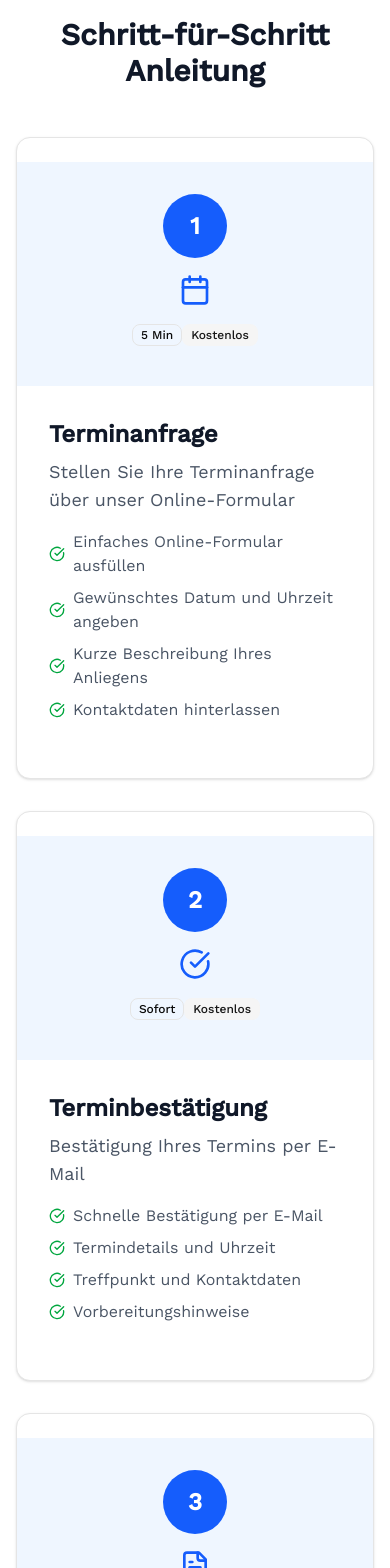
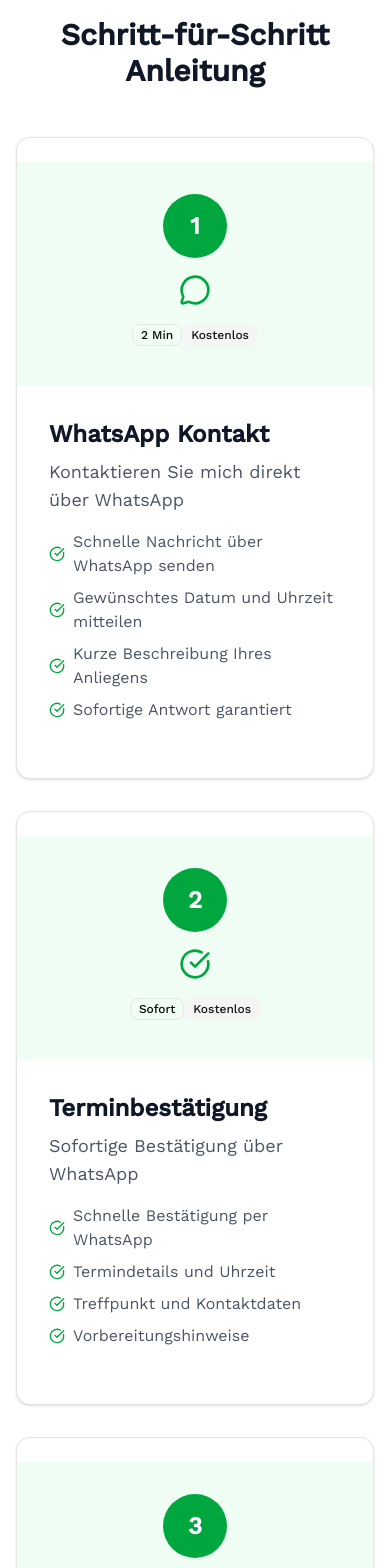
Before and after one commit to adrian1921677/dirkt-messerschmidt, a Next.js app: page /ablauf in a window 390 px wide. Shown: the part 432-2000 px from the top of the page. Built offline with nearby package versions, Linux system fonts and the light colour scheme.

Commit message:
Der Ablauf Seite aktualisiert: WhatsApp-Fokus, moderne Gestaltung und grÃ¼nes Design

```diff
--- a/src/app/ablauf/page.tsx
+++ b/src/app/ablauf/page.tsx
@@ -1,36 +1,36 @@
 import { Card, CardContent, CardHeader, CardTitle } from "@/components/ui/card";
 import { Badge } from "@/components/ui/badge";
 import { Button } from "@/components/ui/button";
-import { Clock, FileText, CheckCircle, Calendar, Mail, MessageSquare, Award } from "lucide-react";
+import { Clock, FileText, CheckCircle, Calendar, MessageSquare, Award, Send, Zap, MessageCircle } from "lucide-react";
 import Link from "next/link";
 
 export default function Ablauf() {
   const steps = [
     {
       number: "1",
-      title: "Terminanfrage",
-      description: "Stellen Sie Ihre Terminanfrage über unser Online-Formular",
+      title: "WhatsApp Kontakt",
+      description: "Kontaktieren Sie mich direkt über WhatsApp",
       details: [
-        "Einfaches Online-Formular ausfüllen",
-        "Gewünschtes Datum und Uhrzeit angeben",
+        "Schnelle Nachricht über WhatsApp senden",
+        "Gewünschtes Datum und Uhrzeit mitteilen",
         "Kurze Beschreibung Ihres Anliegens",
-        "Kontaktdaten hinterlassen"
+        "Sofortige Antwort garantiert"
       ],
-      icon: <Calendar className="h-8 w-8 text-blue-600" />,
-      duration: "5 Min",
+      icon: <MessageCircle className="h-8 w-8 text-green-600" />,
+      duration: "2 Min",
       cost: "Kostenlos"
     },
     {
       number: "2",
       title: "Terminbestätigung",
-      description: "Bestätigung Ihres Termins per E-Mail",
+      description: "Sofortige Bestätigung über WhatsApp",
       details: [
-        "Schnelle Bestätigung per E-Mail",
+        "Schnelle Bestätigung per WhatsApp",
         "Termindetails und Uhrzeit",
         "Treffpunkt und Kontaktdaten",
         "Vorbereitungshinweise"
       ],
-      icon: <CheckCircle className="h-8 w-8 text-blue-600" />,
+      icon: <CheckCircle className="h-8 w-8 text-green-600" />,
       duration: "Sofort",
       cost: "Kostenlos"
     },
@@ -139,8 +139,8 @@ export default function Ablauf() {
                 <CardContent className="p-0">
                   <div className="grid grid-cols-1 lg:grid-cols-12 gap-0">
                     {/* Step Number & Icon */}
-                    <div className="lg:col-span-2 bg-blue-50 p-8 flex flex-col items-center justify-center">
-                      <div className="w-16 h-16 bg-blue-600 text-white rounded-full flex items-center justify-center text-2xl font-bold mb-4">
+                    <div className="lg:col-span-2 bg-green-50 p-8 flex flex-col items-center justify-center">
+                      <div className="w-16 h-16 bg-green-600 text-white rounded-full flex items-center justify-center text-2xl font-bold mb-4">
                         {step.number}
                       </div>
                       <div className="mb-4">
@@ -208,10 +208,10 @@ export default function Ablauf() {
           </div>
         </section>
 
-        {/* Contact CTA - Special Design */}
-        <section className="relative py-24 bg-gradient-to-br from-purple-600 via-indigo-700 to-blue-800 overflow-hidden rounded-2xl">
+        {/* WhatsApp CTA - Hauptfokus */}
+        <section className="relative py-24 bg-gradient-to-br from-green-600 via-emerald-700 to-teal-800 overflow-hidden rounded-2xl">
           {/* Animated Background Elements */}
-          <div className="absolute inset-0 bg-gradient-to-r from-purple-500/20 via-indigo-500/20 to-blue-500/20 animate-pulse"></div>
+          <div className="absolute inset-0 bg-gradient-to-r from-green-500/20 via-emerald-500/20 to-teal-500/20 animate-pulse"></div>
           <div className="absolute top-0 left-0 w-76 h-76 bg-white/5 rounded-full -translate-x-38 -translate-y-38"></div>
           <div className="absolute top-0 right-0 w-68 h-68 bg-white/5 rounded-full translate-x-34 -translate-y-34"></div>
           <div className="absolute bottom-0 left-0 w-72 h-72 bg-white/5 rounded-full -translate-x-36 translate-y-36"></div>
@@ -223,41 +223,58 @@ export default function Ablauf() {
             <div className="flex justify-center mb-8">
               <div className="relative">
                 <div className="w-24 h-24 bg-white/20 backdrop-blur-sm rounded-full flex items-center justify-center shadow-2xl group hover:scale-110 transition-transform duration-300">
-                  <MessageSquare className="h-12 w-12 text-white" />
+                  <MessageCircle className="h-12 w-12 text-white" />
                 </div>
-                <div className="absolute -top-2 -right-2 w-8 h-8 bg-yellow-400 rounded-full animate-ping"></div>
-                <div className="absolute -top-2 -right-2 w-8 h-8 bg-yellow-400 rounded-full"></div>
+                <div className="absolute -top-2 -right-2 w-8 h-8 bg-green-400 rounded-full animate-ping"></div>
+                <div className="absolute -top-2 -right-2 w-8 h-8 bg-green-400 rounded-full"></div>
               </div>
             </div>
 
             {/* Headline */}
             <h2 className="text-4xl md:text-5xl font-bold text-white mb-6 drop-shadow-lg">
-              Haben Sie Fragen zum Ablauf?
+              Fragen zum Ablauf?
             </h2>
 
             {/* Subtitle */}
             <p className="text-xl md:text-2xl text-white/90 mb-12 max-w-3xl mx-auto font-medium">
-              Ich berate Sie gerne persönlich und erkläre Ihnen den gesamten Prozess im Detail.
+              Kontaktieren Sie mich direkt über WhatsApp für eine schnelle und persönliche Beratung.
             </p>
 
-            {/* Action Buttons */}
+            {/* WhatsApp Button - Hauptfokus */}
+            <div className="flex justify-center mb-8">
+              <a
+                href="https://wa.me/491711415899?text=Hallo%20Herr%20Messerschmidt,%20ich%20habe%20Fragen%20zum%20Ablauf%20der%20Gutachtenerstellung."
+                target="_blank"
+                rel="noopener noreferrer"
+                className="group/btn relative bg-white text-green-600 hover:bg-gray-100 font-bold py-6 px-12 rounded-full shadow-2xl hover:shadow-3xl transform hover:scale-105 transition-all duration-300 overflow-hidden text-xl"
+              >
+                <div className="absolute inset-0 bg-green-100/20 transform -skew-x-12 -translate-x-full group-hover/btn:translate-x-full transition-transform duration-700"></div>
+                <div className="relative flex items-center space-x-4">
+                  <Send className="h-6 w-6 group-hover/btn:animate-bounce" />
+                  <span>WhatsApp Chat starten</span>
+                  <Zap className="h-5 w-5 group-hover/btn:animate-pulse" />
+                </div>
+              </a>
+            </div>
+
+            {/* Alternative Buttons */}
             <div className="flex flex-col sm:flex-row gap-6 justify-center items-center">
-              <Button asChild size="lg" className="bg-white text-purple-600 hover:bg-gray-100 font-bold py-6 px-10 rounded-full shadow-2xl hover:shadow-3xl transform hover:scale-105 transition-all duration-300 group/btn text-xl">
-                <Link href="/kontakt">
+              <Button asChild size="lg" className="bg-white/20 text-white hover:bg-white/30 font-bold py-4 px-8 rounded-full shadow-xl hover:shadow-2xl transform hover:scale-105 transition-all duration-300 group/calendar text-lg backdrop-blur-sm">
+                <Link href="/termin-anfragen">
                   <div className="flex items-center space-x-3">
-                    <Mail className="h-6 w-6" />
-                    <span>Kontakt aufnehmen</span>
-                    <div className="w-2 h-2 bg-purple-500 rounded-full group-hover/btn:animate-ping"></div>
+                    <Calendar className="h-5 w-5" />
+                    <span>Termin anfragen</span>
+                    <div className="w-2 h-2 bg-white rounded-full group-hover/calendar:animate-ping"></div>
                   </div>
                 </Link>
               </Button>
 
-              <Button asChild size="lg" className="bg-gradient-to-r from-green-500 to-emerald-500 hover:from-green-600 hover:to-emerald-600 text-white font-bold py-6 px-10 rounded-full shadow-2xl hover:shadow-3xl transform hover:scale-105 transition-all duration-300 group/calendar text-xl">
-                <Link href="/termin-anfragen">
+              <Button asChild size="lg" className="bg-white/20 text-white hover:bg-white/30 font-bold py-4 px-8 rounded-full shadow-xl hover:shadow-2xl transform hover:scale-105 transition-all duration-300 group/contact text-lg backdrop-blur-sm">
+                <Link href="/kontakt">
                   <div className="flex items-center space-x-3">
-                    <Calendar className="h-6 w-6" />
-                    <span>Termin anfragen</span>
-                    <div className="w-2 h-2 bg-white rounded-full group-hover/calendar:animate-ping"></div>
+                    <MessageSquare className="h-5 w-5" />
+                    <span>Kontakt aufnehmen</span>
+                    <div className="w-2 h-2 bg-white rounded-full group-hover/contact:animate-ping"></div>
                   </div>
                 </Link>
               </Button>
@@ -265,10 +282,10 @@ export default function Ablauf() {
 
             {/* Decorative Elements */}
             <div className="mt-16 flex justify-center space-x-12 text-white/30">
-              <div className="text-5xl">❓</div>
               <div className="text-5xl">💬</div>
-              <div className="text-5xl">📋</div>
+              <div className="text-5xl">📱</div>
               <div className="text-5xl">⚡</div>
+              <div className="text-5xl">✅</div>
             </div>
 
             {/* Bottom Accent */}
```
